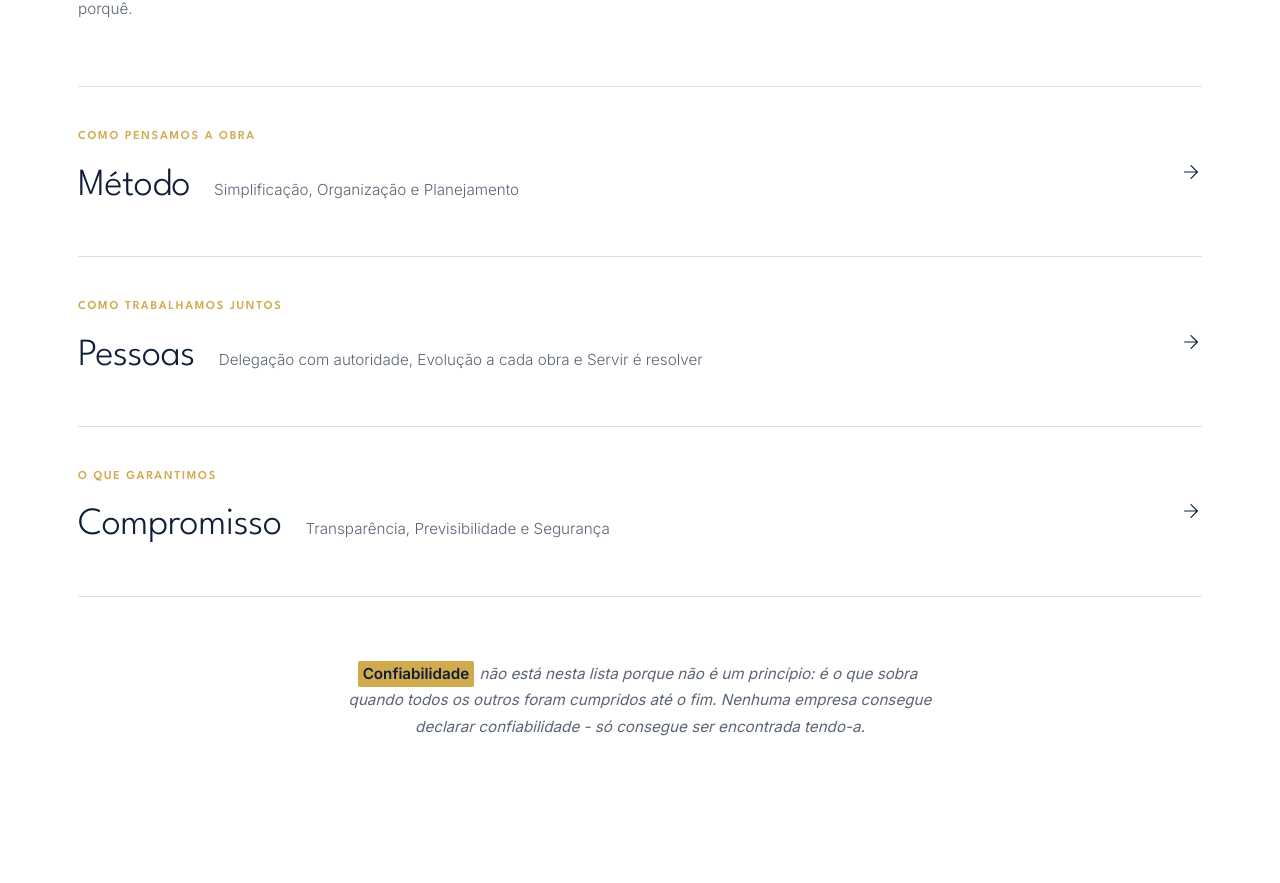
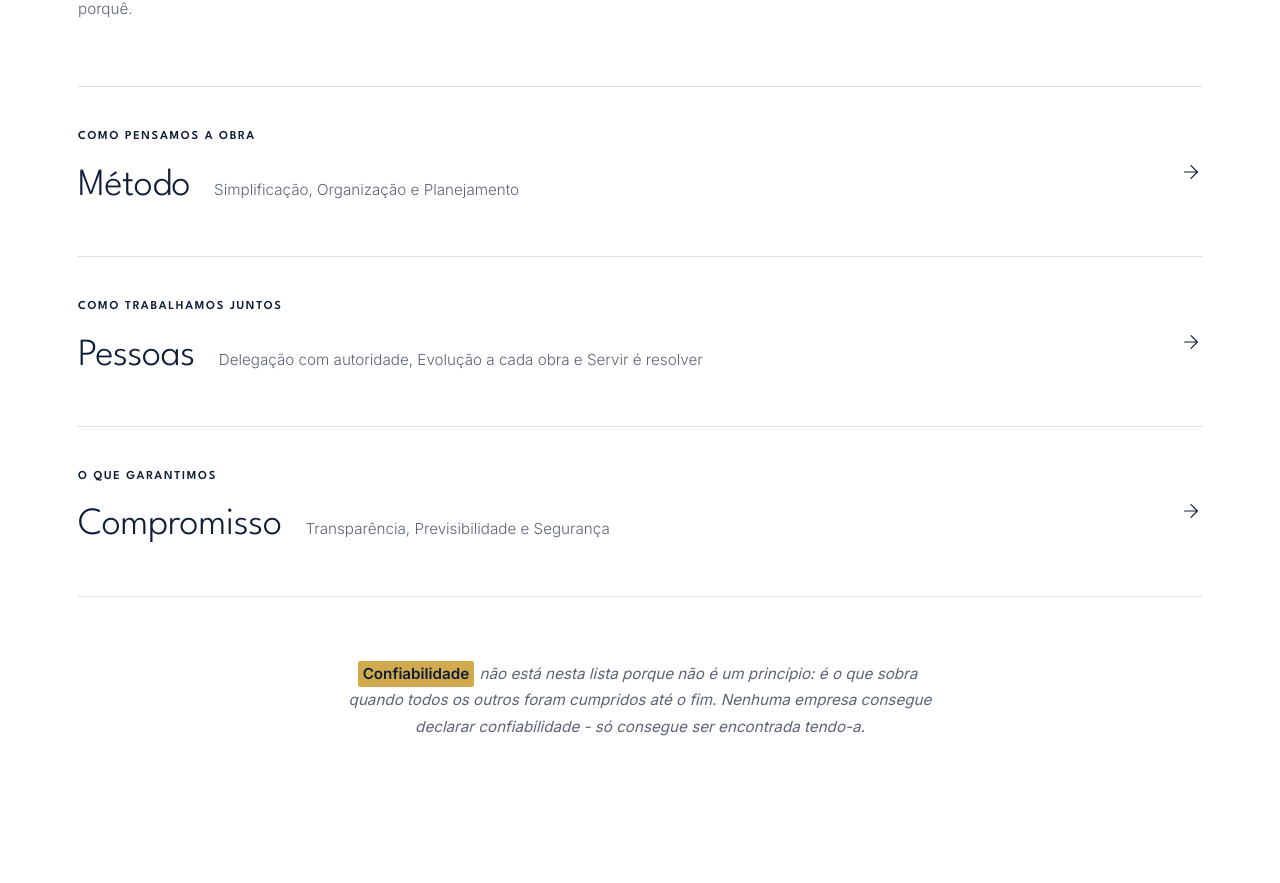
Before and after one commit to Eduarda-Nere/projeto-01, a React (Vite) app: page / in a window 1280 px wide. Shown: the part 1696-2579 px from the top of the page. Built offline with nearby package versions, Linux system fonts and the light colour scheme.

Commit message:
otimização com PageSpeed

```diff
--- a/src/components/Cultura/Cultura.styles.ts
+++ b/src/components/Cultura/Cultura.styles.ts
@@ -59,7 +59,7 @@ export const RowKicker = styled(motion.span)`
     font-weight: 600;
     letter-spacing: 0.14em;
     text-transform: uppercase;
-    color: ${({ theme }) => theme.colors.goldDark};
+    color: ${({ theme }) => theme.colors.navy};
 `;
 
 export const RowTitleGroup = styled.span`
--- a/src/components/Cultura/Cultura.tsx
+++ b/src/components/Cultura/Cultura.tsx
@@ -251,7 +251,7 @@ function Cultura() {
                                 <RowMain>
                                     <RowKicker
                                         variants={{
-                                            rest: { color: '#d2aa4e' },
+                                            rest: { x: 0 },
                                             hover: { x: 4 },
                                         }}
                                         transition={{
--- a/src/components/Hero/Hero.tsx
+++ b/src/components/Hero/Hero.tsx
@@ -46,7 +46,10 @@ function Hero() {
             <Wrap>
                 <HeroInner>
                     <HeroContent $visible={visible}>
-                        <HeroTitle $visible={visible}>
+                        <HeroTitle
+                            $visible={visible}
+                            aria-label="Um contrato. Um responsável. Uma data."
+                        >
                             {visible && (
                                 <SplitText
                                     tag="span"
--- a/src/styles/theme.ts
+++ b/src/styles/theme.ts
@@ -3,7 +3,6 @@ export const theme = {
         navy: '#0f1e38',
         navyDeep: '#0a1526',
         gold: '#d2aa4e',
-        goldDark: '#a8853a',
         goldSoft: '#e8cf99',
         paper: '#ffffff',
         ink: '#16223a',
```
